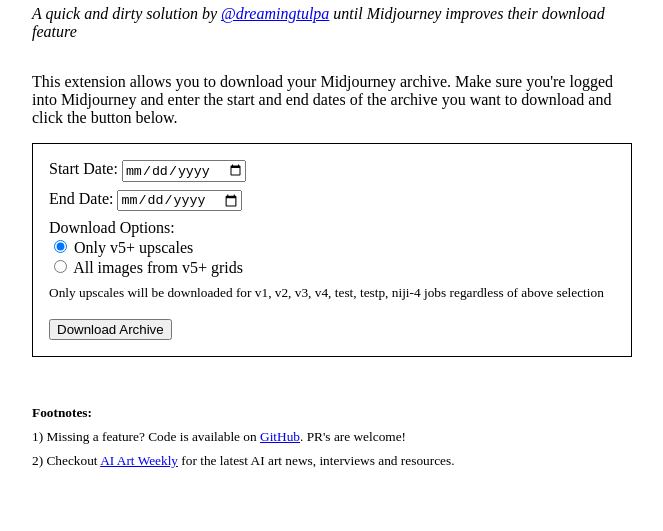
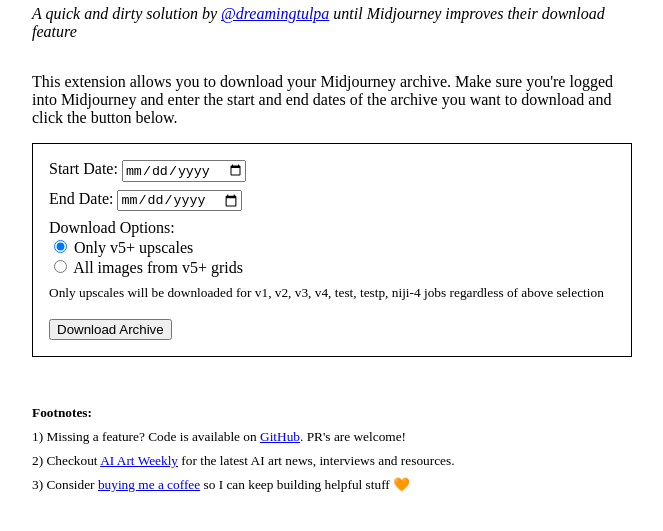
Before and after one commit to dreamingtulpa/midjourney-archive-chrome-extension, a website built with webpack: page form.html in a window 1280 px wide. Shown: the part 61-592 px from the top of the page, without its empty margins (308-971 px from the left). Built offline with nearby package versions, Linux system fonts and the light colour scheme.

Commit message:
add ko-fi link

```diff
--- a/form.html
+++ b/form.html
@@ -75,6 +75,9 @@
     <small class='footnote'>
       2) Checkout <a href='https://aiartweekly.com' target='_blank'>AI Art Weekly</a> for the latest AI art news, interviews and resources.
     </small>
+    <small class='footnote'>
+      3) Consider <a href='https://ko-fi.com/dreamingtulpa' target='_blank'>buying me a coffee</a> so I can keep building helpful stuff 🧡
+    </small>
     <script src="dist/popup.js"></script>
   </body>
 </html>
```
